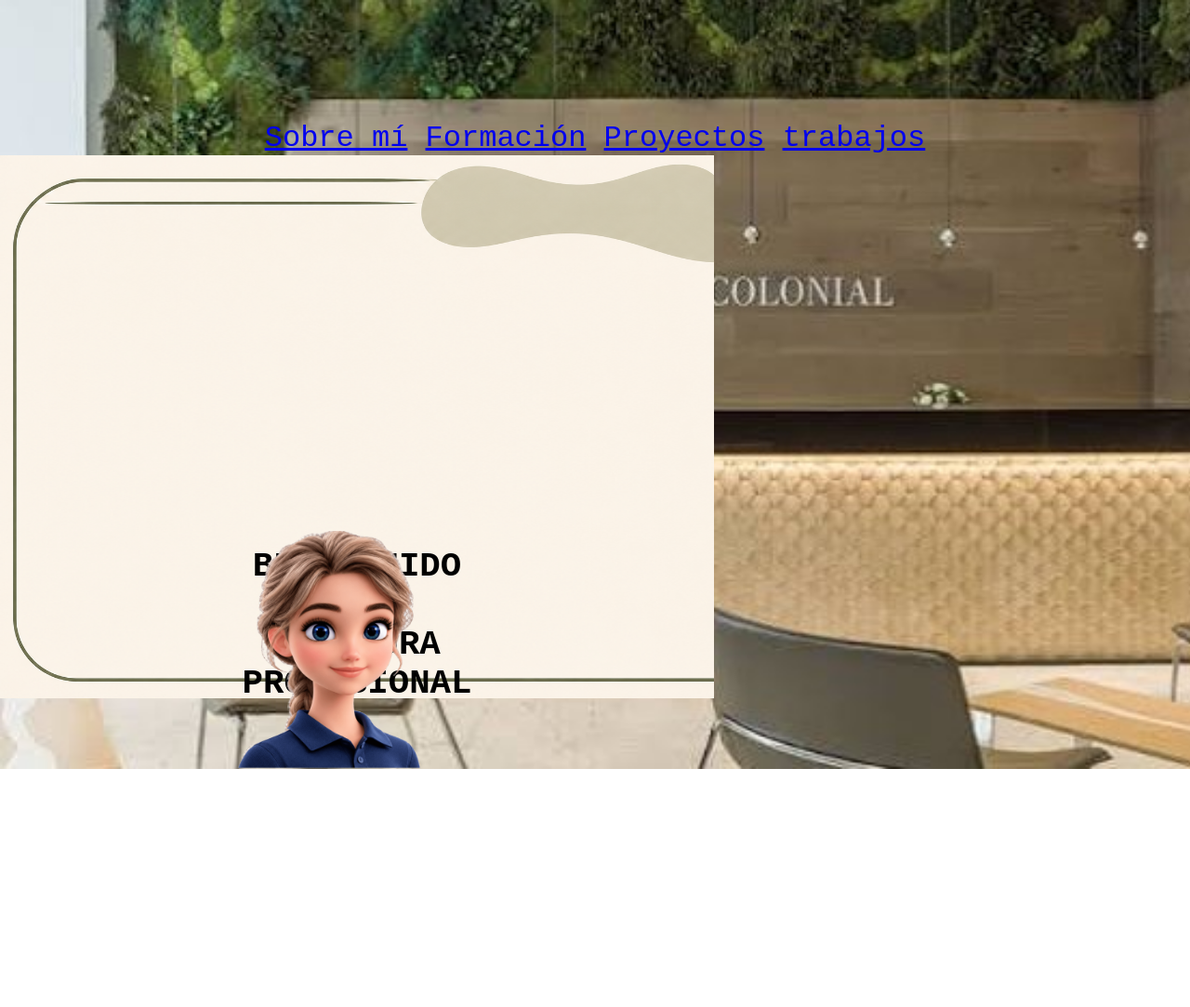
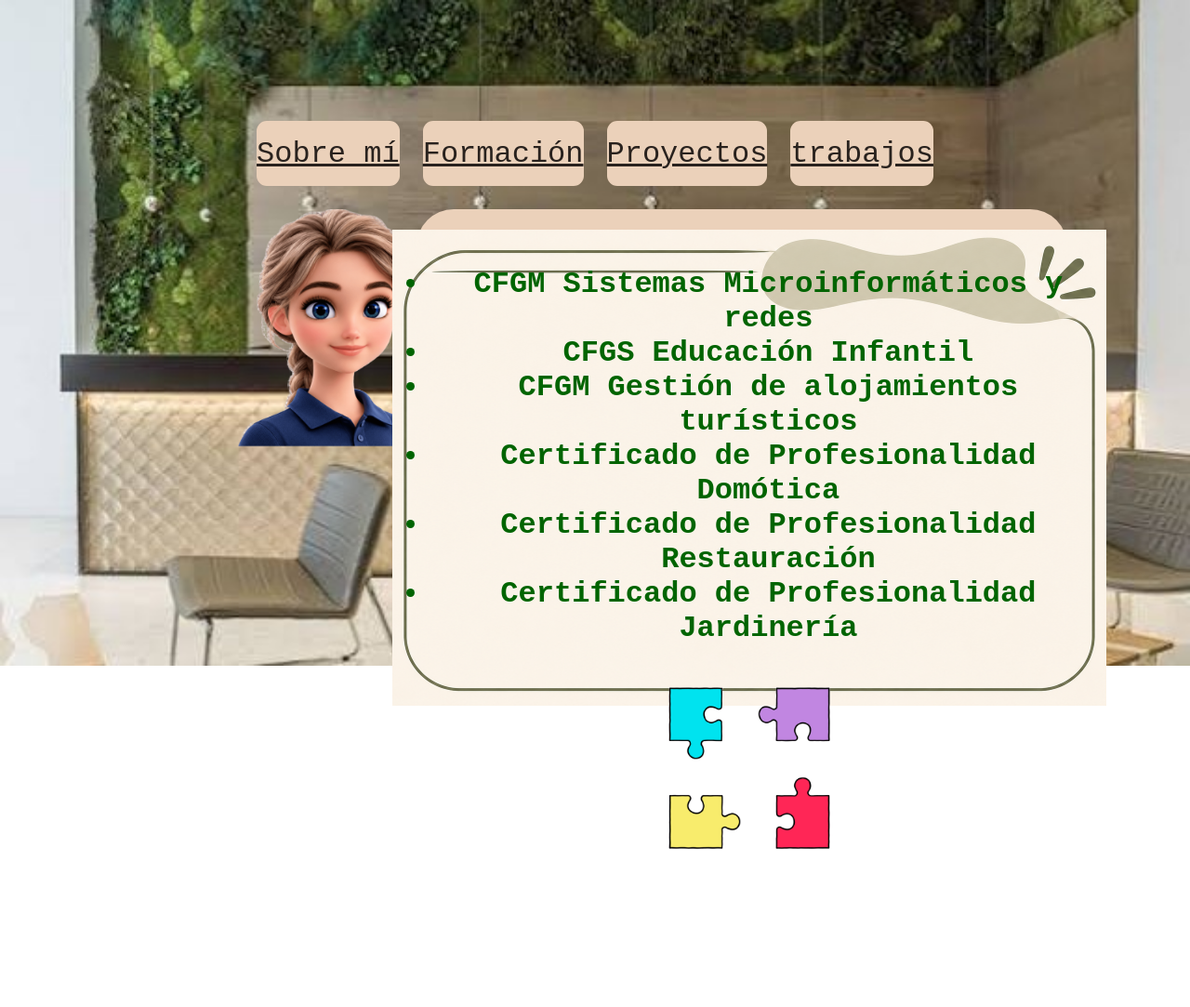
Before and after one commit to Albaa-hormor/Porfolio, a plain HTML site: page formacion.html in a window 1280 px wide. Shown: the whole page at 93% size. Before the commit the page ends 827 px from the top, so only its background shows below. Drawn offline with Linux system fonts and the light colour scheme.

Commit message:
modificacion09nov

```diff
--- a/formacion.html
+++ b/formacion.html
@@ -1,25 +1,37 @@
-<!DOCTYPE html>
+<!doctype html>
 <html lang="en">
   <head>
-    <meta charset="UTF-8">
-    <meta name="viewport" content="width=device-width, initial-scale=1.0">
+    <meta charset="UTF-8" />
+    <meta name="viewport" content="width=device-width, initial-scale=1.0" />
     <title>Formación</title>
-    <link rel="stylesheet" href="style/estilos.css">
+    <link rel="stylesheet" href="style/estilos.css" />
   </head>
   <body>
     <header>
-     <nav>
+      <nav class="border">
         <a href="sobremi.html">Sobre mí</a>
         <a href="formacion.html">Formación</a>
         <a href="proyectos.html">Proyectos</a>
         <a href="trabajos.html">trabajos</a>
       </nav>
     </header>
-      <section id="formacion">
-        <h3>BIENVENIDO A MI AVENTURA PROFESIONAL</h3>
+<section id="inicio">
+      <h3></h3>
     </section>
     <section class="sesionfoto">
-        <img src="../Porfolio/src/img/alba.png" alt="mifoto" class="foto">
+      <img src="../src/img/alba.png" alt="mifoto" class="foto" />
     </section>
+    <section id="formacion">
+      <ul>
+      <li><b>CFGM Sistemas Microinformáticos y redes</b></li>
+      <li><b>CFGS Educación Infantil</b></li>
+      <li><b>CFGM Gestión de alojamientos turísticos</b></li>
+      <li><b>Certificado de Profesionalidad Domótica</b></li>
+      <li><b>Certificado de Profesionalidad Restauración</b></li>
+      <li><b>Certificado de Profesionalidad Jardinería</b></li>
+      </ul>
+      <img src="../src/img/formacion.gif" alt="gifor" class="gif1">
+    </section>
+
   </body>
 </html>
--- a/style/estilos.css
+++ b/style/estilos.css
@@ -74,11 +74,20 @@ body {
 #formacion {
     background-image: url(../src/img/pergamino.png);
     background-repeat: no-repeat;
-    background-size: cover;
-    height: 200px;
-    width: 20%;
-    padding: 0 20%;
-    padding-top: 30%;
+    background-size: contain;
+    background-position: right;
+    width: 60%;
+    height: 72vh;
+    position: absolute;
+    right: 7%;
+    top: 175px;
     color: black;
-    align-items: right;
+    text-align: center;
+    padding-top: 80px;
+    color: darkgreen;
+
 }
+.gif1 {
+    height: 25vh;
+    padding-bottom: 20%;
+}
```
Also changed, not shown: proyectos.html (+18 -2 lines), sobremi.html (+5 -5 lines), trabajos.html (+11 -0 lines), src/img/formacion.gif (added). Lines whose indentation alone changed are shown as unchanged.
